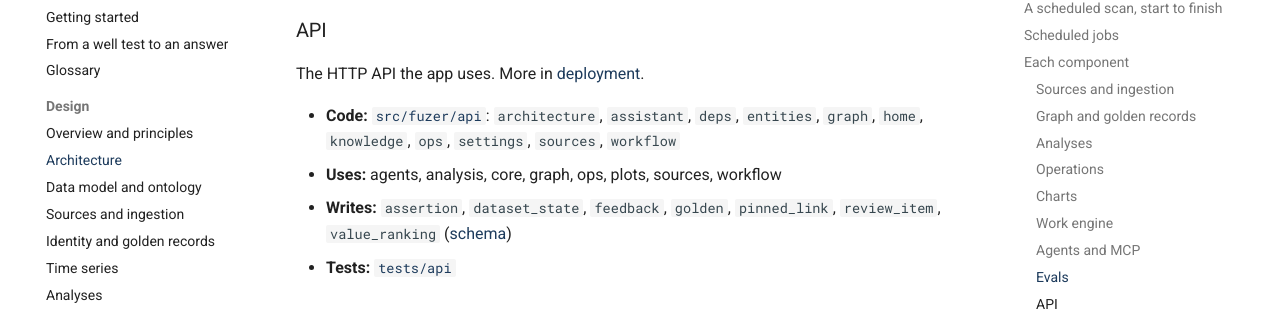
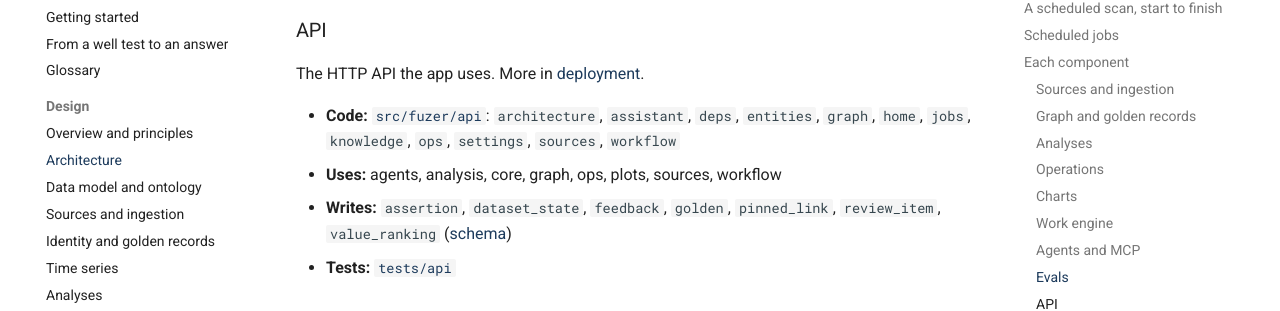
Before and after one commit to areed145/fuzer, an MkDocs documentation site: the page built from docs/architecture.md, in a window 1280 px wide and 900 px high, scrolled down 6799 px. Shown: the part 154-465 px from the top of the window. Built offline with MkDocs 1.6.1 and Material for MkDocs 9.7.7, drawn with Linux system fonts in a browser that asks for light colours; comment, search, counter and statistics services are not loaded.

Commit message:
Regenerate architecture.md for the jobs API module (stale since #215)
Co-Authored-By: Claude Opus 5.5 <noreply@anthropic.com>

```diff
--- a/docs/architecture.md
+++ b/docs/architecture.md
@@ -249,7 +249,7 @@ Answer keys, the history replay and the ops eval that score it all. More in [eva
 
 The HTTP API the app uses. More in [deployment](deployment.md).
 
-- **Code:** [`src/fuzer/api`](https://github.com/areed145/fuzer/tree/main/src/fuzer/api): `architecture`, `assistant`, `deps`, `entities`, `graph`, `home`, `knowledge`, `ops`, `settings`, `sources`, `workflow`
+- **Code:** [`src/fuzer/api`](https://github.com/areed145/fuzer/tree/main/src/fuzer/api): `architecture`, `assistant`, `deps`, `entities`, `graph`, `home`, `jobs`, `knowledge`, `ops`, `settings`, `sources`, `workflow`
 - **Uses:** agents, analysis, core, graph, ops, plots, sources, workflow
 - **Writes:** `assertion`, `dataset_state`, `feedback`, `golden`, `pinned_link`, `review_item`, `value_ranking` ([schema](schema.md))
 - **Tests:** [`tests/api`](https://github.com/areed145/fuzer/tree/main/tests/api)
```
Also changed, not shown: other parts of docs/architecture.md (+1 -1 lines).
